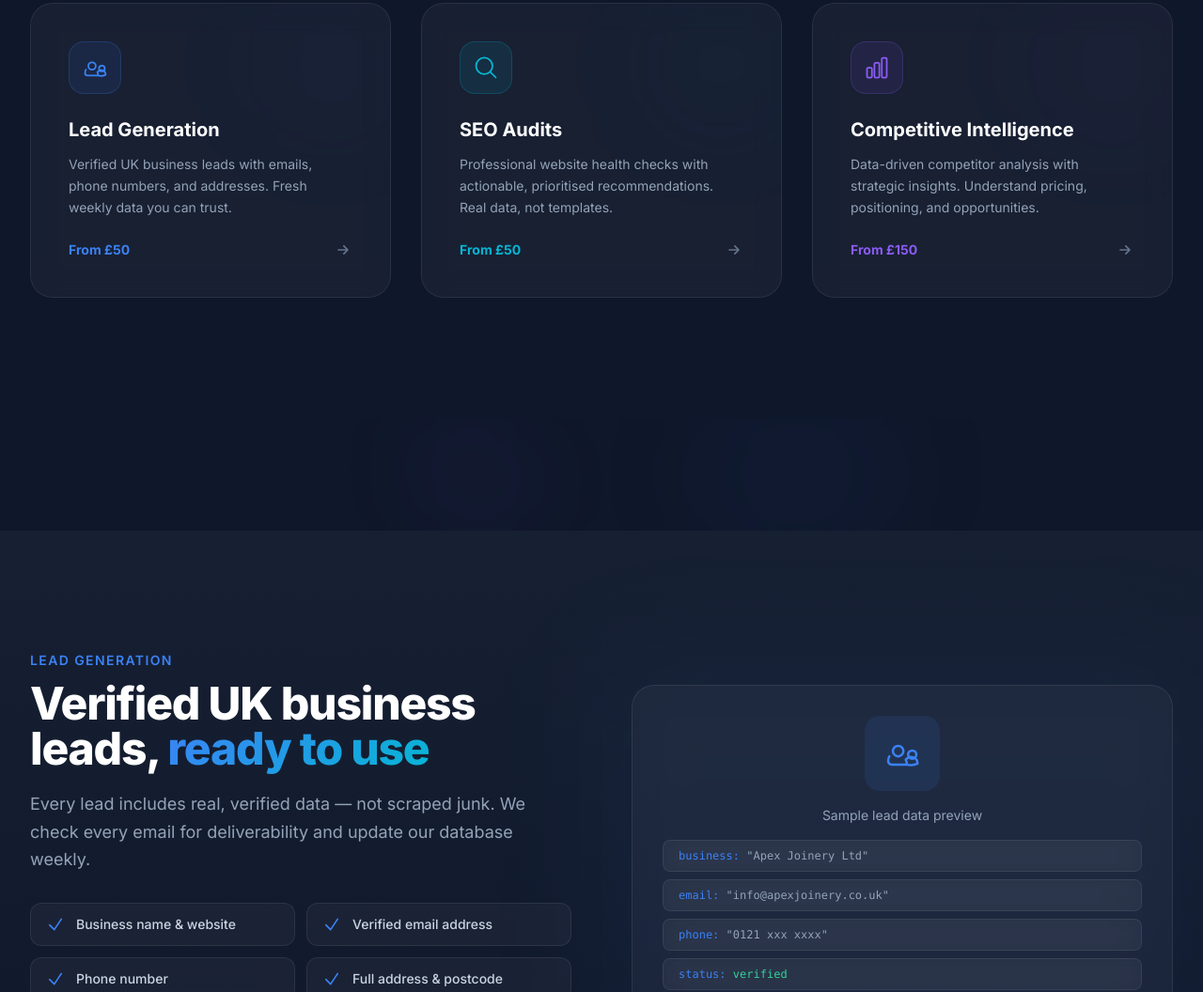
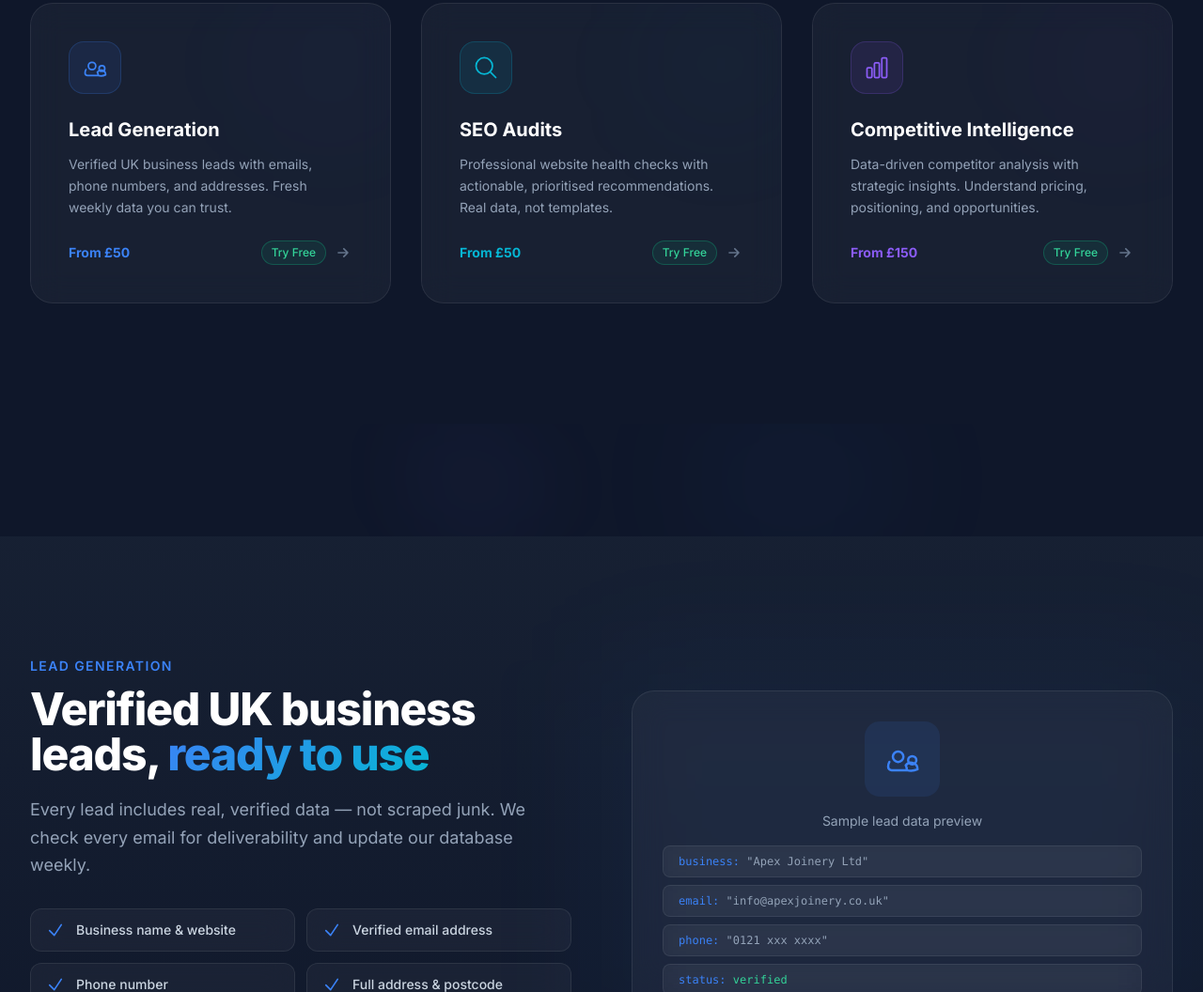
Before and after one commit to kaijwarden-dev/nexusleads-website, a plain HTML site: page index.html in a window 1280 px wide. Shown: the part 1387-2443 px from the top of the page at 94% size. Drawn offline with nearby package versions, Linux system fonts and the light colour scheme.

Commit message:
Add Try Free CTA to service overview cards

```diff
--- a/index.html
+++ b/index.html
@@ -649,7 +649,10 @@
                     <p class="text-sm text-slate-400 leading-relaxed mb-6">Verified UK business leads with emails, phone numbers, and addresses. Fresh weekly data you can trust.</p>
                     <div class="flex items-center justify-between">
                         <span class="text-sm font-bold text-electric">From £50</span>
-                        <svg class="w-5 h-5 text-slate-500 group-hover:text-electric group-hover:translate-x-1 transition-all" fill="none" stroke="currentColor" stroke-width="2" viewBox="0 0 24 24"><path stroke-linecap="round" stroke-linejoin="round" d="M13 7l5 5m0 0l-5 5m5-5H6"/></svg>
+                        <div class="flex items-center gap-2">
+                            <span class="text-xs font-medium px-2.5 py-1 rounded-full bg-emerald-500/10 text-emerald-400 hover:bg-emerald-500/20 border border-emerald-500/30 transition-colors cursor-pointer">Try Free</span>
+                            <svg class="w-5 h-5 text-slate-500 group-hover:text-electric group-hover:translate-x-1 transition-all" fill="none" stroke="currentColor" stroke-width="2" viewBox="0 0 24 24"><path stroke-linecap="round" stroke-linejoin="round" d="M13 7l5 5m0 0l-5 5m5-5H6"/></svg>
+                        </div>
                     </div>
                 </div>
             </a>
@@ -665,7 +668,10 @@
                     <p class="text-sm text-slate-400 leading-relaxed mb-6">Professional website health checks with actionable, prioritised recommendations. Real data, not templates.</p>
                     <div class="flex items-center justify-between">
                         <span class="text-sm font-bold text-teal">From £50</span>
-                        <svg class="w-5 h-5 text-slate-500 group-hover:text-teal group-hover:translate-x-1 transition-all" fill="none" stroke="currentColor" stroke-width="2" viewBox="0 0 24 24"><path stroke-linecap="round" stroke-linejoin="round" d="M13 7l5 5m0 0l-5 5m5-5H6"/></svg>
+                        <div class="flex items-center gap-2">
+                            <span class="text-xs font-medium px-2.5 py-1 rounded-full bg-emerald-500/10 text-emerald-400 hover:bg-emerald-500/20 border border-emerald-500/30 transition-colors cursor-pointer">Try Free</span>
+                            <svg class="w-5 h-5 text-slate-500 group-hover:text-teal group-hover:translate-x-1 transition-all" fill="none" stroke="currentColor" stroke-width="2" viewBox="0 0 24 24"><path stroke-linecap="round" stroke-linejoin="round" d="M13 7l5 5m0 0l-5 5m5-5H6"/></svg>
+                        </div>
                     </div>
                 </div>
             </a>
@@ -681,7 +687,10 @@
                     <p class="text-sm text-slate-400 leading-relaxed mb-6">Data-driven competitor analysis with strategic insights. Understand pricing, positioning, and opportunities.</p>
                     <div class="flex items-center justify-between">
                         <span class="text-sm font-bold text-purple">From £150</span>
-                        <svg class="w-5 h-5 text-slate-500 group-hover:text-purple group-hover:translate-x-1 transition-all" fill="none" stroke="currentColor" stroke-width="2" viewBox="0 0 24 24"><path stroke-linecap="round" stroke-linejoin="round" d="M13 7l5 5m0 0l-5 5m5-5H6"/></svg>
+                        <div class="flex items-center gap-2">
+                            <span class="text-xs font-medium px-2.5 py-1 rounded-full bg-emerald-500/10 text-emerald-400 hover:bg-emerald-500/20 border border-emerald-500/30 transition-colors cursor-pointer">Try Free</span>
+                            <svg class="w-5 h-5 text-slate-500 group-hover:text-purple group-hover:translate-x-1 transition-all" fill="none" stroke="currentColor" stroke-width="2" viewBox="0 0 24 24"><path stroke-linecap="round" stroke-linejoin="round" d="M13 7l5 5m0 0l-5 5m5-5H6"/></svg>
+                        </div>
                     </div>
                 </div>
             </a>
```
